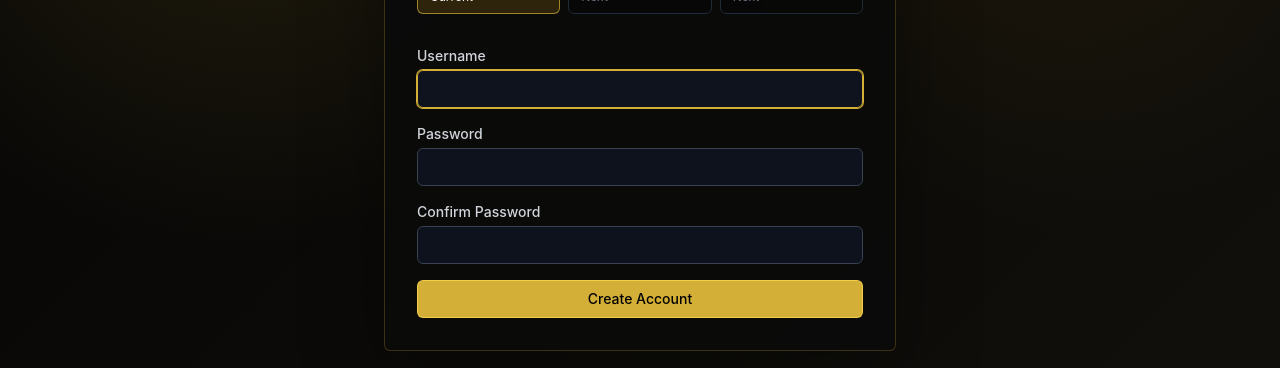
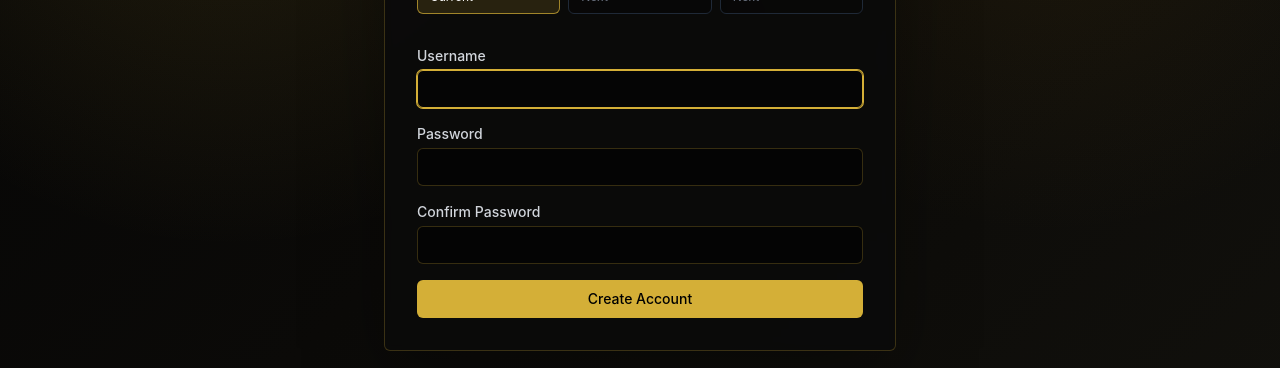
Before and after one commit to Iranman/DaCollector-WebUI, a React (Vite) app: page /webui/setup in a window 1280 px wide. Shown: the part 344-712 px from the top of the page. Built offline with nearby package versions, Linux system fonts and the light colour scheme; no server answers.

Commit message:
Align setup flow with theme accent

```diff
--- a/src/App.tsx
+++ b/src/App.tsx
@@ -52,7 +52,7 @@ export default function App() {
   if (appState === 'loading') {
     return (
       <div className="flex min-h-screen items-center justify-center">
-        <div className="h-10 w-10 animate-spin rounded-full border-4 border-blue-500 border-t-transparent" />
+        <div className="h-10 w-10 animate-spin rounded-full border-4 border-shoko-accent border-t-transparent" />
       </div>
     );
   }
--- a/src/components/ui/Button.tsx
+++ b/src/components/ui/Button.tsx
@@ -10,7 +10,7 @@ interface ButtonProps extends ButtonHTMLAttributes<HTMLButtonElement> {
 }
 
 const variants: Record<ButtonVariant, string> = {
-  primary: 'bg-blue-500 text-black hover:bg-blue-400 border-blue-300/80',
+  primary: 'bg-shoko-accent text-black hover:bg-shoko-accent/85 border-shoko-accent/80',
   destructive: 'bg-red-600 text-white hover:bg-red-500 border-red-500/80',
   secondary: 'bg-gray-800/70 text-gray-300 hover:text-gray-100 hover:border-gray-500 border-gray-600',
   ghost: 'bg-transparent text-gray-400 hover:text-gray-100 border-transparent',
--- a/src/components/ui/TextInput.tsx
+++ b/src/components/ui/TextInput.tsx
@@ -3,7 +3,7 @@ import type { InputHTMLAttributes } from 'react';
 export default function TextInput({ className = '', ...props }: InputHTMLAttributes<HTMLInputElement>) {
   return (
     <input
-      className={`w-full rounded-md border border-gray-700 bg-gray-900/70 px-3 py-2 text-sm text-gray-100 placeholder:text-gray-500 app-focus ${className}`}
+      className={`w-full rounded-md border border-shoko-line bg-black/45 px-3 py-2 text-sm text-gray-100 placeholder:text-gray-500 app-focus ${className}`}
       {...props}
     />
   );
--- a/src/index.css
+++ b/src/index.css
@@ -37,15 +37,15 @@
   }
 
   .app-focus {
-    @apply focus:outline-none focus:ring-1 focus:ring-blue-500 focus:border-blue-500;
+    @apply focus:outline-none focus:ring-1 focus:ring-shoko-accent focus:border-shoko-accent;
   }
 
   .admin-secondary-button {
-    @apply inline-flex items-center justify-center gap-2 rounded-md border border-gray-600 bg-black/60 px-3 py-2 text-sm font-medium text-gray-200 transition-colors hover:border-blue-500 hover:text-white disabled:cursor-not-allowed disabled:opacity-50;
+    @apply inline-flex items-center justify-center gap-2 rounded-md border border-gray-600 bg-black/60 px-3 py-2 text-sm font-medium text-gray-200 transition-colors hover:border-shoko-accent hover:text-white disabled:cursor-not-allowed disabled:opacity-50;
   }
 
   .admin-warning-button {
-    @apply inline-flex items-center justify-center gap-2 rounded-md border border-blue-600/70 bg-blue-900/50 px-3 py-2 text-sm font-medium text-blue-100 transition-colors hover:border-blue-500 disabled:cursor-not-allowed disabled:opacity-50;
+    @apply inline-flex items-center justify-center gap-2 rounded-md border border-shoko-accent/70 bg-shoko-accent/15 px-3 py-2 text-sm font-medium text-shoko-accent transition-colors hover:border-shoko-accent disabled:cursor-not-allowed disabled:opacity-50;
   }
 
   .admin-danger-button {
--- a/src/pages/Setup.tsx
+++ b/src/pages/Setup.tsx
@@ -79,7 +79,7 @@ export default function Setup({ onAuthenticated }: { onAuthenticated: () => void
         <div className="app-surface w-full max-w-lg rounded-md p-8 text-center">
           <BrandHeader subtitle="Starting DaCollector" />
           <SetupProgress current="startup" />
-          <div className="mx-auto mt-8 h-10 w-10 animate-spin rounded-full border-4 border-blue-500 border-t-transparent" />
+          <div className="mx-auto mt-8 h-10 w-10 animate-spin rounded-full border-4 border-shoko-accent border-t-transparent" />
           <p className="mt-5 text-sm text-gray-300">{statusMsg}</p>
           <p className="mt-2 text-xs text-gray-500">
             Provider, managed-folder, Plex, and data-collection readiness continue on the Dashboard after authentication.
@@ -155,7 +155,7 @@ function SetupProgress({ current }: { current: 'account' | 'startup' }) {
             key={item.key}
             className={`rounded-md border px-3 py-2 text-xs ${
               active
-                ? 'border-blue-500/70 bg-blue-600/20 text-white'
+                ? 'border-shoko-accent/70 bg-shoko-accent/15 text-white'
                 : done
                   ? 'border-emerald-500/50 bg-emerald-600/10 text-emerald-300'
                   : 'border-gray-800 bg-black/20 text-gray-500'
```
